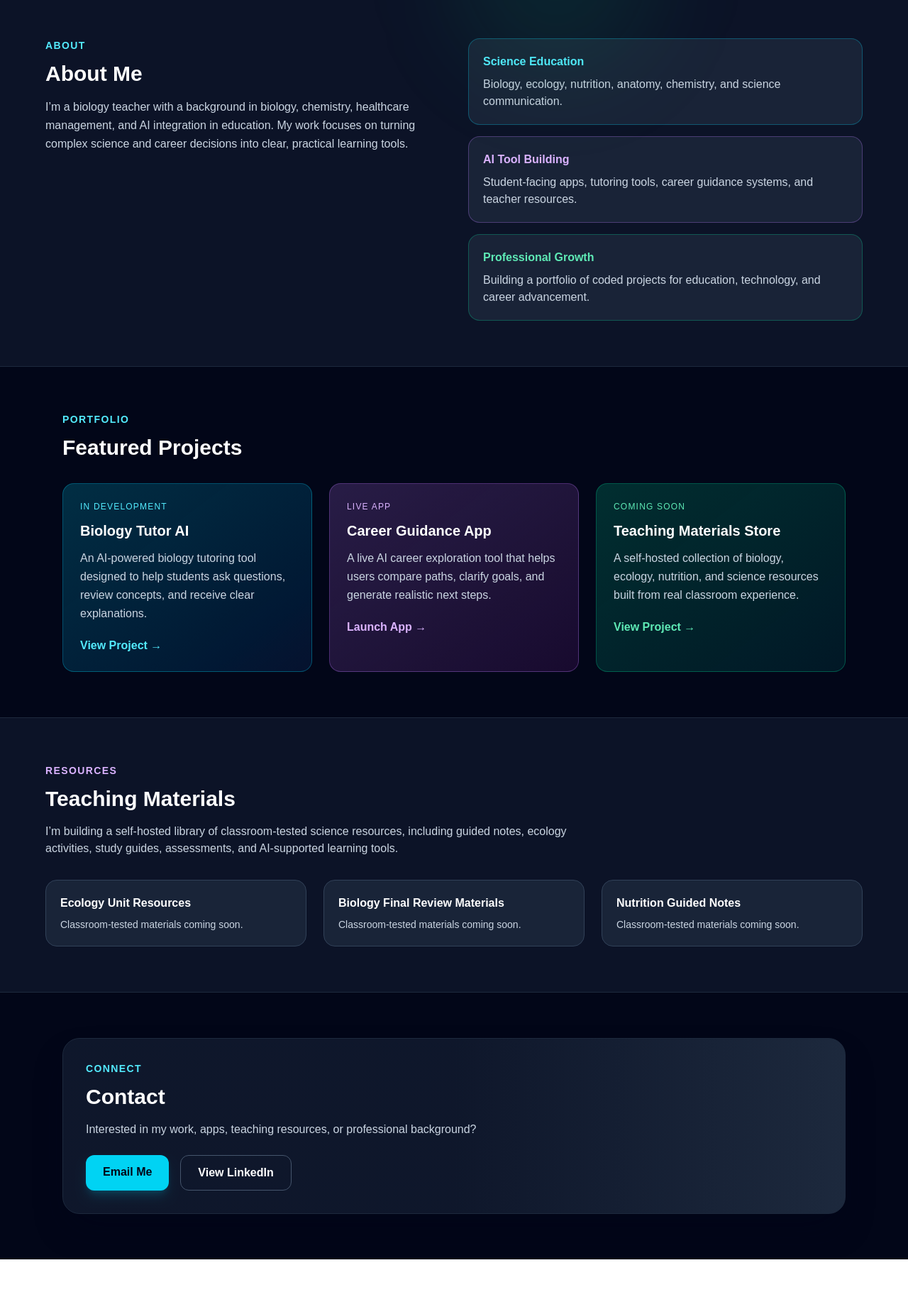
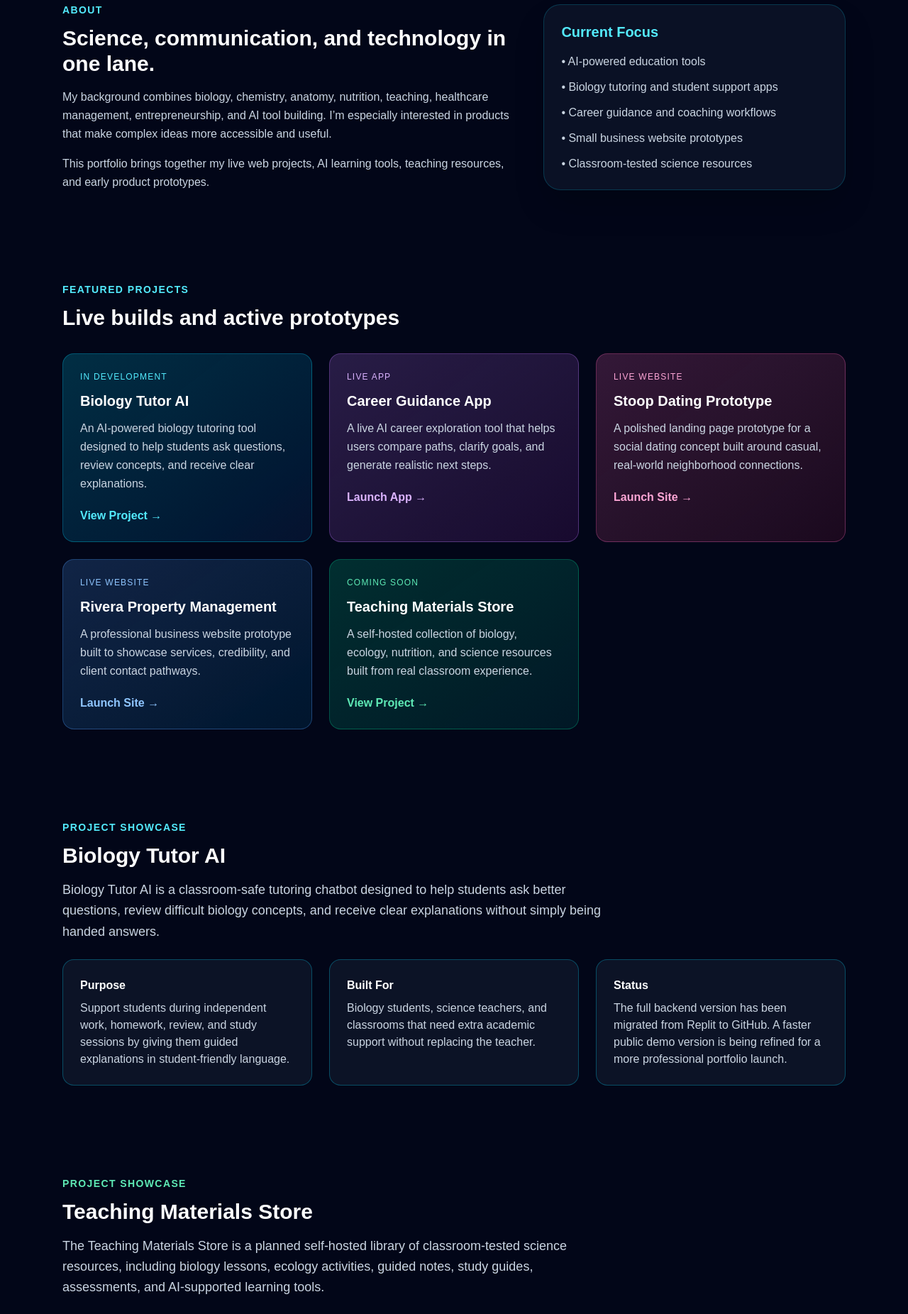
Before and after one commit to craigjamesgordon13-byte/craig-gordon-hub, a Next.js app: page / in a window 1280 px wide. Shown: the part 860-2712 px from the top of the page at 71% size. Before the commit the page ends 2635 px from the top, so only its background shows below. Built offline with nearby package versions, Linux system fonts and the light colour scheme.

Commit message:
Update portfolio projects and ignore Next cache

```diff
--- a/app/page.js
+++ b/app/page.js
@@ -1,34 +1,24 @@
 export default function Home() {
   return (
-    <main className="min-h-screen overflow-hidden bg-slate-950 text-white">
-      <section className="relative mx-auto grid max-w-6xl items-center gap-12 px-6 py-20 md:grid-cols-2">
-        <div className="absolute left-[-120px] top-[-120px] h-72 w-72 rounded-full bg-cyan-500/20 blur-3xl" />
-        <div className="absolute right-[-120px] top-40 h-72 w-72 rounded-full bg-purple-500/20 blur-3xl" />
-        <div className="absolute bottom-[-120px] left-1/2 h-72 w-72 rounded-full bg-emerald-500/10 blur-3xl" />
+    <main className="min-h-screen bg-slate-950 text-white">
+      {/* Hero */}
+      <section className="mx-auto flex min-h-screen max-w-6xl flex-col justify-center px-6 py-20">
+        <p className="mb-4 text-sm font-semibold uppercase tracking-widest text-cyan-300">
+          Science Educator • AI Builder • Web Project Developer
+        </p>
 
-        <div className="relative z-10">
-          <div className="mb-5 inline-flex rounded-full border border-cyan-400/30 bg-cyan-400/10 px-4 py-2 text-xs font-semibold uppercase tracking-widest text-cyan-200">
-            Science Educator | AI Builder | Curriculum Designer
-          </div>
-
-          <h1 className="mb-6 text-4xl font-bold leading-tight md:text-6xl">
-            I build{" "}
-            <span className="bg-gradient-to-r from-cyan-300 via-blue-300 to-purple-300 bg-clip-text text-transparent">
-              AI-powered learning tools
-            </span>
-            , science apps, and classroom-tested resources.
+        <h1 className="mb-6 max-w-4xl text-5xl font-black leading-tight md:text-7xl">
+          Craig Gordon builds science learning tools, AI apps, and polished web experiences.
         </h1>
 
-          <p className="mb-8 text-lg leading-relaxed text-slate-300">
-            I’m Craig Gordon, a Boston Public Schools biology teacher using AI,
-            coding, and classroom experience to create practical tools for students,
-            teachers, and lifelong learners.
+        <p className="mb-8 max-w-3xl text-lg leading-relaxed text-slate-300 md:text-xl">
+          I’m a biology teacher, healthcare MBA, and builder using AI, web tools, and science communication to create practical products for students, educators, and small businesses.
         </p>
 
         <div className="flex flex-wrap gap-4">
           <a
             href="#projects"
-              className="rounded-xl bg-cyan-400 px-6 py-3 font-semibold text-slate-950 shadow-lg shadow-cyan-500/20 transition hover:bg-cyan-300"
+            className="rounded-xl bg-cyan-400 px-6 py-3 font-semibold text-slate-950 transition hover:bg-cyan-300"
           >
             View Projects
           </a>
@@ -36,10 +26,12 @@ export default function Home() {
           <a
             href="https://www.linkedin.com/in/craig-gordon-bab4b4191"
             target="_blank"
-              className="rounded-xl border border-slate-600 bg-slate-900/60 px-6 py-3 font-semibold transition hover:border-cyan-400 hover:bg-slate-800"
+            rel="noopener noreferrer"
+            className="rounded-xl border border-slate-600 bg-slate-900/60 px-6 py-3 font-semibold text-white transition hover:border-cyan-300 hover:text-cyan-300"
           >
             LinkedIn
           </a>
+
           <a
             href="/Craig-Gordon-Resume.pdf"
             target="_blank"
@@ -48,76 +40,60 @@ export default function Home() {
           >
             View Resume
           </a>
+
           <a
             href="mailto:Craig.James.Gordon13@gmail.com"
-              className="rounded-xl border border-slate-600 bg-slate-900/60 px-6 py-3 font-semibold transition hover:border-purple-400 hover:bg-slate-800"
+            className="rounded-xl border border-slate-600 bg-slate-900/60 px-6 py-3 font-semibold text-white transition hover:border-cyan-300 hover:text-cyan-300"
           >
             Contact Me
           </a>
         </div>
+      </section>
+
+      {/* About */}
+      <section className="mx-auto max-w-6xl px-6 py-16">
+        <div className="grid gap-10 md:grid-cols-[1.2fr_0.8fr] md:items-center">
+          <div>
+            <p className="mb-3 text-sm font-semibold uppercase tracking-widest text-cyan-300">
+              About
+            </p>
+            <h2 className="mb-4 text-3xl font-bold">Science, communication, and technology in one lane.</h2>
+            <p className="mb-4 leading-relaxed text-slate-300">
+              My background combines biology, chemistry, anatomy, nutrition, teaching, healthcare management, entrepreneurship, and AI tool building. I’m especially interested in products that make complex ideas more accessible and useful.
+            </p>
+            <p className="leading-relaxed text-slate-300">
+              This portfolio brings together my live web projects, AI learning tools, teaching resources, and early product prototypes.
+            </p>
           </div>
 
-        <div className="relative z-10 flex justify-center md:justify-end">
-          <div className="relative">
-            <div className="absolute inset-0 rounded-full bg-gradient-to-r from-cyan-400 via-blue-500 to-purple-500 blur-xl opacity-40" />
-            <div className="relative rounded-full border border-cyan-400/40 bg-slate-900 p-2 shadow-2xl shadow-cyan-950/40">
-              <img
-                src="/craig-headshot.png"
-                alt="Craig Gordon"
-                className="h-64 w-64 rounded-full object-cover md:h-80 md:w-80"
-              />
-            </div>
+          <div className="rounded-3xl border border-cyan-400/20 bg-slate-900/70 p-6 shadow-2xl">
+            <h3 className="mb-4 text-xl font-bold text-cyan-300">Current Focus</h3>
+            <ul className="space-y-3 text-slate-300">
+              <li>• AI-powered education tools</li>
+              <li>• Biology tutoring and student support apps</li>
+              <li>• Career guidance and coaching workflows</li>
+              <li>• Small business website prototypes</li>
+              <li>• Classroom-tested science resources</li>
+            </ul>
           </div>
         </div>
       </section>
 
-      <section className="border-y border-slate-800 bg-slate-900/80 px-6 py-16">
-        <div className="mx-auto grid max-w-6xl gap-10 md:grid-cols-2">
-          <div>
-            <p className="mb-3 text-sm font-semibold uppercase tracking-widest text-cyan-300">
-              About
-            </p>
-            <h2 className="mb-4 text-3xl font-bold">About Me</h2>
-            <p className="leading-relaxed text-slate-300">
-              I’m a biology teacher with a background in biology, chemistry,
-              healthcare management, and AI integration in education. My work
-              focuses on turning complex science and career decisions into clear,
-              practical learning tools.
-            </p>
-          </div>
-
-          <div className="grid gap-4">
-            <InfoBox
-              title="Science Education"
-              text="Biology, ecology, nutrition, anatomy, chemistry, and science communication."
-              color="cyan"
-            />
-            <InfoBox
-              title="AI Tool Building"
-              text="Student-facing apps, tutoring tools, career guidance systems, and teacher resources."
-              color="purple"
-            />
-            <InfoBox
-              title="Professional Growth"
-              text="Building a portfolio of coded projects for education, technology, and career advancement."
-              color="emerald"
-            />
-          </div>
-        </div>
-      </section>
-
+      {/* Featured Projects */}
       <section id="projects" className="mx-auto max-w-6xl px-6 py-16">
         <p className="mb-3 text-sm font-semibold uppercase tracking-widest text-cyan-300">
-          Portfolio
+          Featured Projects
         </p>
-        <h2 className="mb-8 text-3xl font-bold">Featured Projects</h2>
+        <h2 className="mb-8 text-3xl font-bold">Live builds and active prototypes</h2>
 
-        <div className="grid gap-6 md:grid-cols-3">
+        <div className="grid gap-6 md:grid-cols-2 lg:grid-cols-3">
           <ProjectCard
             title="Biology Tutor AI"
             description="An AI-powered biology tutoring tool designed to help students ask questions, review concepts, and receive clear explanations."
             status="In Development"
             accent="cyan"
+            link="#biology-tutor-ai"
+            buttonText="View Project"
           />
 
           <ProjectCard
@@ -126,6 +102,25 @@ export default function Home() {
             status="Live App"
             accent="purple"
             link="https://career-guidance-app-rouge.vercel.app/"
+            buttonText="Launch App"
+          />
+
+          <ProjectCard
+            title="Stoop Dating Prototype"
+            description="A polished landing page prototype for a social dating concept built around casual, real-world neighborhood connections."
+            status="Live Website"
+            accent="pink"
+            link="https://stoop-dating-prototype.vercel.app/"
+            buttonText="Launch Site"
+          />
+
+          <ProjectCard
+            title="Rivera Property Management"
+            description="A professional business website prototype built to showcase services, credibility, and client contact pathways."
+            status="Live Website"
+            accent="blue"
+            link="https://y-six-drab-61.vercel.app/"
+            buttonText="Launch Site"
           />
 
           <ProjectCard
@@ -133,68 +128,131 @@ export default function Home() {
             description="A self-hosted collection of biology, ecology, nutrition, and science resources built from real classroom experience."
             status="Coming Soon"
             accent="emerald"
+            link="#teaching-materials-store"
+            buttonText="View Project"
           />
         </div>
       </section>
 
-      <section className="border-y border-slate-800 bg-slate-900/80 px-6 py-16">
-        <div className="mx-auto max-w-6xl">
-          <p className="mb-3 text-sm font-semibold uppercase tracking-widest text-purple-300">
-            Resources
+      {/* Biology Tutor AI Showcase */}
+      <section id="biology-tutor-ai" className="mx-auto max-w-6xl px-6 py-16">
+        <p className="mb-3 text-sm font-semibold uppercase tracking-widest text-cyan-300">
+          Project Showcase
         </p>
-          <h2 className="mb-4 text-3xl font-bold">Teaching Materials</h2>
-
-          <p className="mb-8 max-w-3xl text-slate-300">
-            I’m building a self-hosted library of classroom-tested science resources,
-            including guided notes, ecology activities, study guides, assessments,
-            and AI-supported learning tools.
+        <h2 className="mb-4 text-3xl font-bold">Biology Tutor AI</h2>
+        <p className="mb-6 max-w-3xl text-lg leading-relaxed text-slate-300">
+          Biology Tutor AI is a classroom-safe tutoring chatbot designed to help students ask better questions, review difficult biology concepts, and receive clear explanations without simply being handed answers.
         </p>
 
         <div className="grid gap-6 md:grid-cols-3">
-            <ResourceCard title="Ecology Unit Resources" />
-            <ResourceCard title="Biology Final Review Materials" />
-            <ResourceCard title="Nutrition Guided Notes" />
-          </div>
+          <InfoCard
+            color="cyan"
+            title="Purpose"
+            text="Support students during independent work, homework, review, and study sessions by giving them guided explanations in student-friendly language."
+          />
+
+          <InfoCard
+            color="cyan"
+            title="Built For"
+            text="Biology students, science teachers, and classrooms that need extra academic support without replacing the teacher."
+          />
+
+          <InfoCard
+            color="cyan"
+            title="Status"
+            text="The full backend version has been migrated from Replit to GitHub. A faster public demo version is being refined for a more professional portfolio launch."
+          />
         </div>
       </section>
 
-      <section className="mx-auto max-w-6xl px-6 py-16">
-        <div className="rounded-3xl border border-slate-800 bg-gradient-to-r from-slate-900 via-slate-900 to-slate-800 p-8 shadow-2xl shadow-slate-950/40">
-          <p className="mb-3 text-sm font-semibold uppercase tracking-widest text-cyan-300">
-            Connect
+      {/* Teaching Materials Store Showcase */}
+      <section id="teaching-materials-store" className="mx-auto max-w-6xl px-6 py-16">
+        <p className="mb-3 text-sm font-semibold uppercase tracking-widest text-emerald-300">
+          Project Showcase
         </p>
-          <h2 className="mb-4 text-3xl font-bold">Contact</h2>
-
-          <p className="mb-6 max-w-2xl text-slate-300">
-            Interested in my work, apps, teaching resources, or professional background?
+        <h2 className="mb-4 text-3xl font-bold">Teaching Materials Store</h2>
+        <p className="mb-6 max-w-3xl text-lg leading-relaxed text-slate-300">
+          The Teaching Materials Store is a planned self-hosted library of classroom-tested science resources, including biology lessons, ecology activities, guided notes, study guides, assessments, and AI-supported learning tools.
         </p>
 
-          <div className="flex flex-wrap gap-4">
+        <div className="grid gap-6 md:grid-cols-3">
+          <InfoCard
+            color="emerald"
+            title="Resources"
+            text="Biology, ecology, nutrition, anatomy, guided notes, labs, quizzes, study guides, and project-based science materials."
+          />
+
+          <InfoCard
+            color="emerald"
+            title="Audience"
+            text="Teachers who want practical, polished, classroom-ready resources created by an active science educator."
+          />
+
+          <InfoCard
+            color="emerald"
+            title="Future Build"
+            text="Planned features include downloadable resources, preview pages, bundles, teacher tools, and a simple checkout system."
+          />
+        </div>
+      </section>
+
+      {/* Skills */}
+      <section className="mx-auto max-w-6xl px-6 py-16">
+        <p className="mb-3 text-sm font-semibold uppercase tracking-widest text-cyan-300">
+          Skill Stack
+        </p>
+        <h2 className="mb-8 text-3xl font-bold">Where my experience connects</h2>
+
+        <div className="grid gap-6 md:grid-cols-3">
+          <SkillCard
+            title="Science Communication"
+            text="Biology, anatomy, physiology, nutrition, ecology, chemistry, and classroom-tested explanation."
+            color="cyan"
+          />
+
+          <SkillCard
+            title="AI and Web Tools"
+            text="AI apps, chatbot workflows, Vercel deployments, GitHub workflows, Replit migrations, and prototype building."
+            color="purple"
+          />
+
+          <SkillCard
+            title="Product Thinking"
+            text="Education tools, small business websites, career apps, resource stores, user experience, and practical problem solving."
+            color="emerald"
+          />
+        </div>
+      </section>
+
+      {/* Contact */}
+      <section className="mx-auto max-w-6xl px-6 py-20">
+        <div className="rounded-3xl border border-cyan-400/20 bg-gradient-to-br from-slate-900 to-slate-800 p-8 md:p-12">
+          <p className="mb-3 text-sm font-semibold uppercase tracking-widest text-cyan-300">
+            Contact
+          </p>
+          <h2 className="mb-4 text-3xl font-bold">Let’s connect.</h2>
+          <p className="mb-6 max-w-2xl text-slate-300">
+            I’m open to roles and projects where science, communication, education, AI, and product thinking overlap.
+          </p>
           <a
             href="mailto:Craig.James.Gordon13@gmail.com"
-              className="rounded-xl bg-cyan-400 px-6 py-3 font-semibold text-slate-950 shadow-lg shadow-cyan-500/20 transition hover:bg-cyan-300"
+            className="inline-block rounded-xl bg-cyan-400 px-6 py-3 font-semibold text-slate-950 transition hover:bg-cyan-300"
           >
             Email Me
           </a>
-
-            <a
-              href="https://www.linkedin.com/in/craig-gordon-bab4b4191"
-              target="_blank"
-              className="rounded-xl border border-slate-600 px-6 py-3 font-semibold transition hover:border-cyan-400 hover:bg-slate-800"
-            >
-              View LinkedIn
-            </a>
-          </div>
         </div>
       </section>
     </main>
   );
 }
 
-function ProjectCard({ title, description, status, accent, link }) {  const accentStyles = {
+function ProjectCard({ title, description, status, accent, link, buttonText = "View Project" }) {
+  const accentStyles = {
     cyan: "from-cyan-400/20 to-blue-500/10 border-cyan-400/30 text-cyan-300",
     purple: "from-purple-400/20 to-fuchsia-500/10 border-purple-400/30 text-purple-300",
     emerald: "from-emerald-400/20 to-teal-500/10 border-emerald-400/30 text-emerald-300",
+    pink: "from-pink-400/20 to-rose-500/10 border-pink-400/30 text-pink-300",
+    blue: "from-blue-400/20 to-sky-500/10 border-blue-400/30 text-blue-300",
   };
 
   return (
@@ -208,36 +266,43 @@ function ProjectCard({ title, description, status, accent, link }) {  const acce
       {link ? (
         <a
           href={link}
-    target="_blank"
-    rel="noopener noreferrer"
+          target={link.startsWith("http") ? "_blank" : undefined}
+          rel={link.startsWith("http") ? "noopener noreferrer" : undefined}
           className="font-semibold hover:text-white"
         >
-    Launch App →
+          {buttonText} →
         </a>
       ) : (
         <button className="font-semibold hover:text-white">
           View Project →
         </button>
-)}   </div>
-  );
-}
-
-function ResourceCard({ title }) {
-  return (
-    <div className="rounded-2xl border border-slate-700 bg-slate-800/80 p-5 transition hover:border-cyan-400/50 hover:bg-slate-800">
-      <h3 className="mb-2 font-semibold">{title}</h3>
-      <p className="text-sm text-slate-300">
-        Classroom-tested materials coming soon.
-      </p>
+      )}
     </div>
   );
 }
 
-function InfoBox({ title, text, color }) {
+function InfoCard({ title, text, color }) {
   const colors = {
-    cyan: "border-cyan-400/30 text-cyan-300",
-    purple: "border-purple-400/30 text-purple-300",
-    emerald: "border-emerald-400/30 text-emerald-300",
+    cyan: "border-cyan-400/30",
+    emerald: "border-emerald-400/30",
+    purple: "border-purple-400/30",
+    blue: "border-blue-400/30",
+    pink: "border-pink-400/30",
+  };
+
+  return (
+    <div className={`rounded-2xl border bg-slate-900/80 p-6 ${colors[color]}`}>
+      <h3 className="mb-2 font-bold text-white">{title}</h3>
+      <p className="text-slate-300">{text}</p>
+    </div>
+  );
+}
+
+function SkillCard({ title, text, color }) {
+  const colors = {
+    cyan: "border-cyan-400/30",
+    purple: "border-purple-400/30",
+    emerald: "border-emerald-400/30",
   };
 
   return (
```
Also changed, not shown: 1 other file (tests, documents, lock files or other folders). Lines whose indentation alone changed are shown as unchanged.
